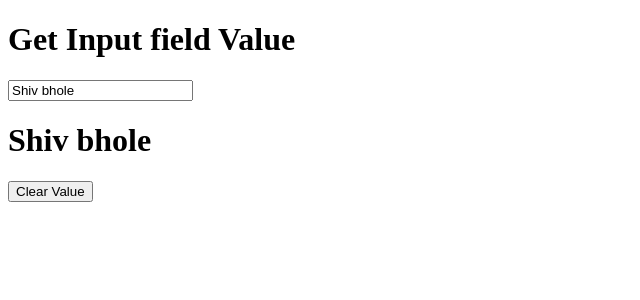
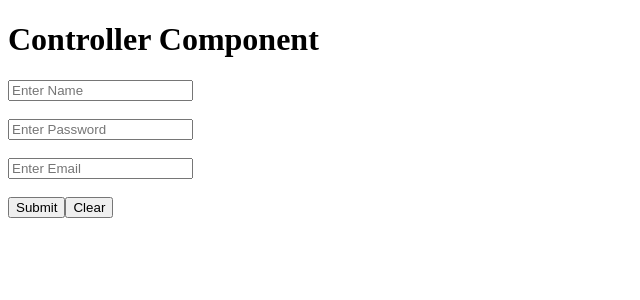
Before and after one commit to Suhani190803/React-blog, a React (Vite) app: page / in a window 1280 px wide. Shown: the top 300 px of the page, without its empty margins (0-640 px from the left). Built offline with nearby package versions, Linux system fonts and the light colour scheme.

Commit message:
Controller Component

```diff
--- a/src/App.jsx
+++ b/src/App.jsx
@@ -1,20 +1,28 @@
 import { useState } from "react";
 
+function App(){
+    const [name,setName] = useState('');
+    const [password,setPassword] = useState('');
+    const [email,setEmail] = useState('');
+     return(
+      <div>
+        <h1>Controller Component</h1>
+        <form action="" method="get">
+          <input type="text" value={name} onChange={(event)=>setName(event.target.value)} placeholder="Enter Name" />
+          <br/><br/>
+          <input type="password" value={password} onChange={(event)=>setPassword(event.target.value)} placeholder="Enter Password" />
+          <br/><br/>
+          <input type="email" value={email} onChange={(event)=>setEmail(event.target.value)} placeholder="Enter Email" />
+          <br/><br/>
+          <button>Submit</button>
+           <button onClick ={()=>{setEmail('');setPassword('');setName('')}}>Clear</button>
 
 
-function App(){
-  const [value ,setValue] = useState("Shiv bhole")
-     return(
-      <div>
-        <h1>
-          Get Input  field Value
-        </h1>
-        <input type="text" value={value} onChange={(event)=>setValue(event.target.value)} placeholder="Enter User Name"/>
-        <h1>{value}</h1>
-        <button onClick = {()=>setValue("")}>
-          Clear Value
-        </button>
-        </div>
+          <h3>{name}</h3>
+          <h3>{password}</h3>
+          <h3>{email}</h3>
+        </form>
+      </div>
      )
   }
 
```
